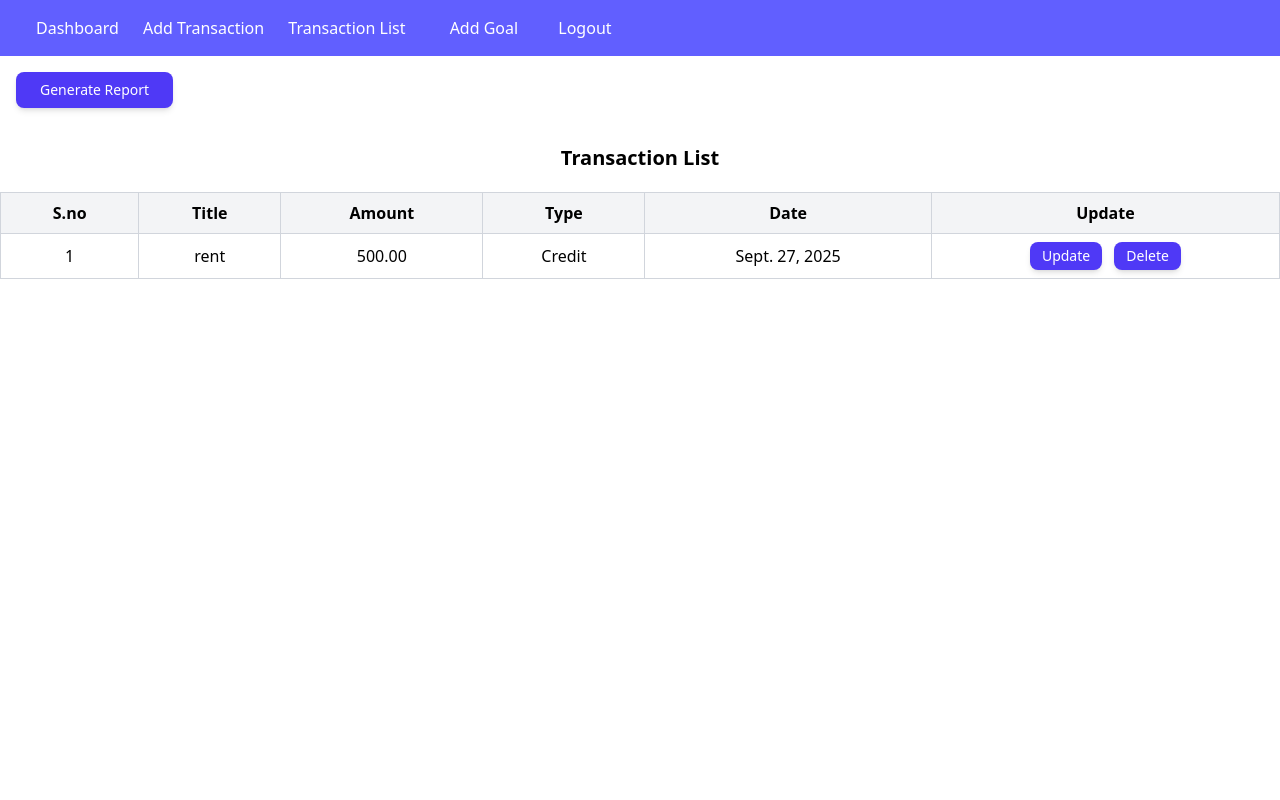
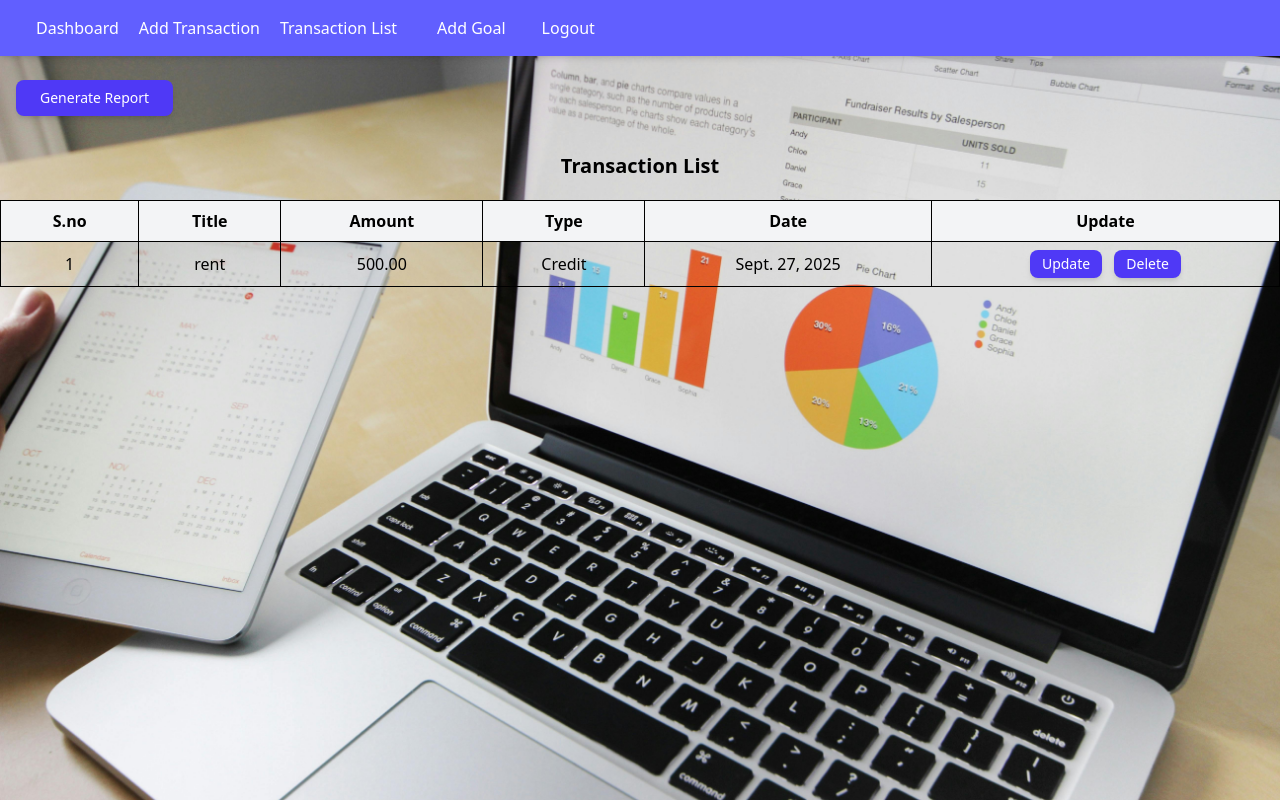
Before and after one commit to Shahid7294/FINANCE-TRACKER, a Django app: page /Transaction/list/view/ in a window 1280 px wide. Run offline with Django 5.2, Linux system fonts and the light colour scheme; a user stored in the database is signed in; data comes from the database, SQL or seed files in the repository; both versions use the stored data as it was after the commit.

Commit message:
Describe the changes you made

```diff
--- a/Finance/templates/Transaction_List.html
+++ b/Finance/templates/Transaction_List.html
@@ -1,34 +1,34 @@
 {% extends "home.html" %}
 {% block title %}Register{% endblock title %}
 {% block content %}
-<a href="{% url "export_transcation" %}" class="ml-4 my-4 inline-block px-6 py-2 text-sm font-medium text-white bg-indigo-600 rounded-lg shadow-md hover:bg-indigo-700 focus:outline-none focus:ring-2 focus:ring-indigo-500 transition duration-200">Generate Report</a>
+<a href="{% url "export_transcation" %}" class="ml-4 my-4 mt-20 inline-block px-6 py-2 text-sm font-medium text-white bg-indigo-600 rounded-lg shadow-md hover:bg-indigo-700 focus:outline-none focus:ring-2 focus:ring-indigo-500 transition duration-200">Generate Report</a>
 <h1 class="text-xl font-bold my-5 text-center">Transaction List</h1>
 <table class="min-w-full tabel-auto border-collapse border border-gray-300 text-center">
   <thead>
     <tr class="bg-gray-100">
-        <th class="px-4 py-2 border border-gray-300">S.no</th>
-        <th class="px-4 py-2 border border-gray-300">Title</th>
-        <th class="px-4 py-2 border border-gray-300">Amount</th>
-        <th class="px-4 py-2 border border-gray-300">Type</th>
-        <th class="px-4 py-2 border border-gray-300">Date</th>
-        <th class="px-4 py-2 border border-gray-300">Update</th>
+        <th class="px-4 py-2 border border-black-300">S.no</th>
+        <th class="px-4 py-2 border border-black-300">Title</th>
+        <th class="px-4 py-2 border border-black-300">Amount</th>
+        <th class="px-4 py-2 border border-black-300">Type</th>
+        <th class="px-4 py-2 border border-black-300">Date</th>
+        <th class="px-4 py-2 border border-black-300">Update</th>
     </tr>
   </thead>
   <tbody>
     {% for i in transaction  %}
-    <tr class="hover:bg-gray-50">
-      <td class="px-4 py-2 border border-gray-300">{{forloop.counter}}</td>
-      <td class="px-4 py-2 border border-gray-300"> {{i.title}} </td>
-      <td class="px-4 py-2 border border-gray-300"> {{i.amount}} </td>
-      <td class="px-4 py-2 border border-gray-300">
+    <tr class="hover:bg-gray-50  hover:text-black">
+      <td class="px-4 py-2 border border-black-500">{{forloop.counter}}</td>
+      <td class="px-4 py-2 border border-black-500"> {{i.title}} </td>
+      <td class="px-4 py-2 border border-black-500"> {{i.amount}} </td>
+      <td class="px-4 py-2 border border-black-500">
         {% if i.transaction_type == 'Income' %}
         Credit
         {% else %}
         Debit
         {% endif %}
         </td>
-      <td class="px-4 py-2 border border-gray-300"> {{i.date}} </td>
-      <td class="px-2 py-2 border border-gray-300">
+      <td class="px-4 py-2 border border-black-500 "> {{i.date}} </td>
+      <td class="px-2 py-2 border border-black-500">
         <a href="{% url "transactionList_update" i.id %}" class=" px-3 py-1 inline-block  text-sm font-medium text-white bg-indigo-600 rounded-lg shadow-md hover:bg-indigo-700 focus:outline-none focus:ring-2 focus:ring-indigo-500 transition duration-200">Update</a>
         <a href="{% url "Transactiondata_delete" i.id %}" class="px-3 py-1 ml-2 inline-block  text-sm font-medium text-white bg-indigo-600 rounded-lg shadow-md hover:bg-indigo-700 focus:outline-none focus:ring-2 focus:ring-indigo-500 transition duration-200">Delete</a>
       </td>
--- a/Finance/templates/goal_form.html
+++ b/Finance/templates/goal_form.html
@@ -1,7 +1,7 @@
 {% extends "home.html" %}
 {% block title %}Add Goal{% endblock title %}
 {% block content %}
-<div class="min-h-screen flex items-center justify-center bg-gray-50 py-20 px-4 sm:px-6 lg:px-8">
+<div class="min-h-screen flex items-center justify-center  py-20 px-4 sm:px-6 lg:px-8">
     <div class="max-w-md w-full space-y-8 bg-white p-6 rounded-xl shadow-lg">
         <div class="text-center">
             <h1 class="text-2xl font-bold text-gray-900">
--- a/Finance/templates/home.html
+++ b/Finance/templates/home.html
@@ -6,8 +6,12 @@
     <script src="https://cdn.jsdelivr.net/npm/@tailwindcss/browser@4"></script>
     <title>{% block title %}Home page{% endblock title %}</title>
 </head>
-<body>
-    <nav class="bg-indigo-500 p-4 text-white">
+<body class="bg-cover bg-center bg-no-repeat min-h-screen" style="background-image: url('/static/images/background1.jpg');">
+{% comment %} <body> {% endcomment %}
+
+
+    <nav class="fixed top-0 left-0 w-full bg-indigo-500 bg-opacity-70 backdrop-blur-md p-4 text-white shadow-md z-50 flex items-center ">
+
         {% if user.is_authenticated %}
         <a href="{% url "dashboard" %}" class="mx-5">Dashboard</a>
         <a href="{% url "Transactioadd" %}">Add Transaction</a>
--- a/Finance/templates/transactionList_update.html
+++ b/Finance/templates/transactionList_update.html
@@ -1,7 +1,7 @@
 {% extends "home.html" %}
 {% block title %}TransactionList_update{% endblock title %}
 {% block content %}
-<div class="min-h-screen flex items-center justify-center bg-gray-50 py-20 px-4 sm:px-6 lg:px-8">
+<div class="min-h-screen flex items-center justify-center  py-20 px-4 sm:px-6 lg:px-8">
     <div class="max-w-md w-full space-y-8 bg-white p-6 rounded-xl shadow-lg">
         <div class="text-center">
             <h1 class="text-2xl font-bold text-gray-900">
--- a/Finance/templates/transaction_form.html
+++ b/Finance/templates/transaction_form.html
@@ -1,7 +1,7 @@
 {% extends "home.html" %}
 {% block title %}Add Transaction{% endblock title %}
 {% block content %}
-<div class="min-h-screen flex items-center justify-center bg-gray-50 py-20 px-4 sm:px-6 lg:px-8">
+<div class="min-h-screen flex items-center justify-center  py-20 px-4 sm:px-6 lg:px-8">
     <div class="max-w-md w-full space-y-8 bg-white p-6 rounded-xl shadow-lg">
         <div class="text-center">
             <h1 class="text-2xl font-bold text-gray-900">
--- a/Finance/views.py
+++ b/Finance/views.py
@@ -103,7 +103,7 @@ def export_transcation(request):
     # set header for downloading file
     response['content-Disposition']='attachment;filename=transcations_report.xlsx'
 
-    messages.success(request,"File Downloaded Successfully")
+
     return response
 
 class TransactionListview_update(LoginRequiredMixin,View):
```
Also changed, not shown: Finance/templates/nathing.html (deleted, +0 -12 lines), Finance/static/images/background1.jpg (added), db.sqlite3.
